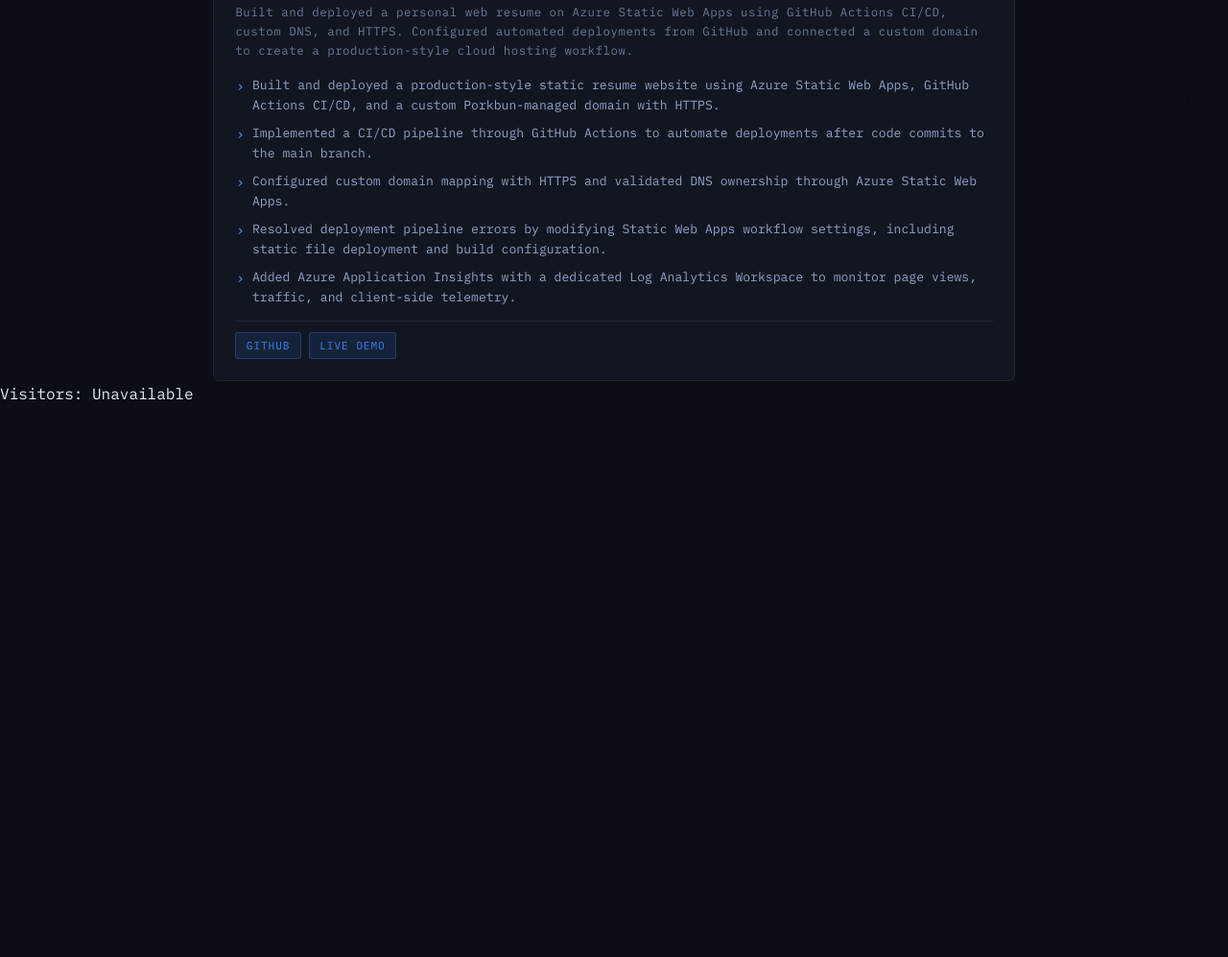
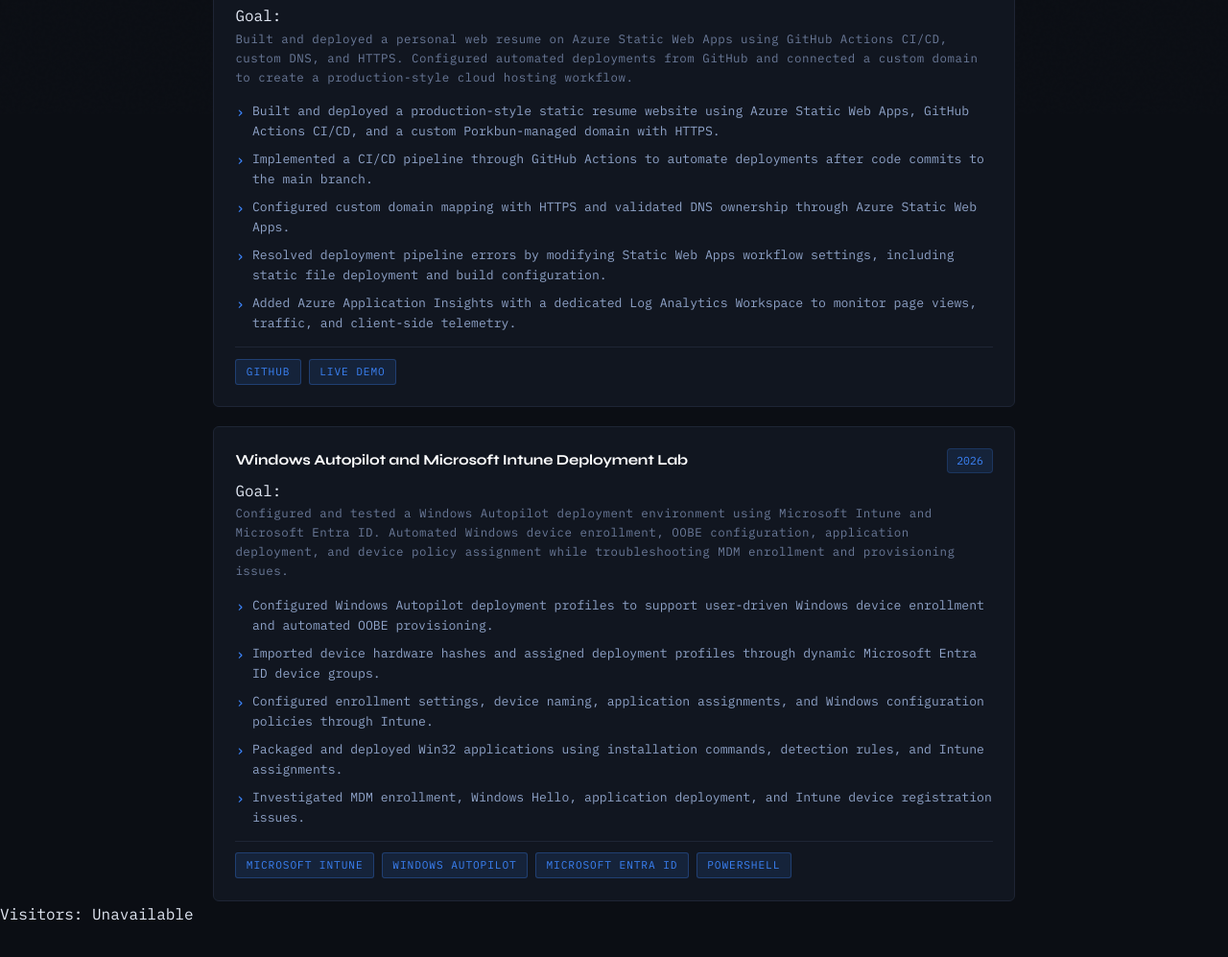
Before and after one commit to huynhanhgc/azurewebresume, a plain HTML site: page index.html in a window 1280 px wide. Shown: the part 681-1678 px from the top of the page at 96% size. Before the commit the page ends 1201 px from the top, so only its background shows below. Drawn offline with Linux system fonts and the light colour scheme; no server answers.

Commit message:
updated website with goal

```diff
--- a/index.html
+++ b/index.html
@@ -55,6 +55,7 @@
           <span class="entry-title">Azure Web Resume with CI/CD Deployment</span>
           <span class="entry-period">2026</span>
         </div>
+        <p class="entry-goal"><span class="entry-goal-label">Goal:</span> </p>
         <div class="entry-org">Built and deployed a personal web resume on Azure Static Web Apps using GitHub Actions CI/CD, custom DNS, and HTTPS. Configured automated deployments from GitHub and connected a custom domain to create a production-style cloud hosting workflow.</div>
         <ul class="entry-bullets">
           <li>Built and deployed a production-style static resume website using Azure Static Web Apps, GitHub Actions CI/CD, and a custom Porkbun-managed domain with HTTPS.</li>
@@ -66,6 +67,28 @@
         <div class="entry-project-links">
           <a href="https://github.com/huynhanhgc/azurewebresume.git" class="project-link" target="_blank" rel="noopener">GitHub</a>
           <a href="https://www.atranresume.cloud" class="project-link" target="_blank" rel="noopener">Live Demo</a>
+        </div>
+      </div>
+
+      <div class="entry entry-project">
+        <div class="entry-meta">
+          <span class="entry-title">Windows Autopilot and Microsoft Intune Deployment Lab</span>
+          <span class="entry-period">2026</span>
+        </div>
+        <p class="entry-goal"><span class="entry-goal-label">Goal:</span> </p>
+        <div class="entry-org">Configured and tested a Windows Autopilot deployment environment using Microsoft Intune and Microsoft Entra ID. Automated Windows device enrollment, OOBE configuration, application deployment, and device policy assignment while troubleshooting MDM enrollment and provisioning issues.</div>
+        <ul class="entry-bullets">
+          <li>Configured Windows Autopilot deployment profiles to support user-driven Windows device enrollment and automated OOBE provisioning.</li>
+          <li>Imported device hardware hashes and assigned deployment profiles through dynamic Microsoft Entra ID device groups.</li>
+          <li>Configured enrollment settings, device naming, application assignments, and Windows configuration policies through Intune.</li>
+          <li>Packaged and deployed Win32 applications using installation commands, detection rules, and Intune assignments.</li>
+          <li>Investigated MDM enrollment, Windows Hello, application deployment, and Intune device registration issues.</li>
+        </ul>
+        <div class="entry-project-links">
+          <a class="project-link" target="_blank" rel="noopener">Microsoft Intune</a>
+          <a class="project-link" target="_blank" rel="noopener">Windows Autopilot</a>
+          <a class="project-link" target="_blank" rel="noopener">Microsoft Entra ID</a>
+          <a class="project-link" target="_blank" rel="noopener">PowerShell</a>
         </div>
       </div>
     </div>
```
